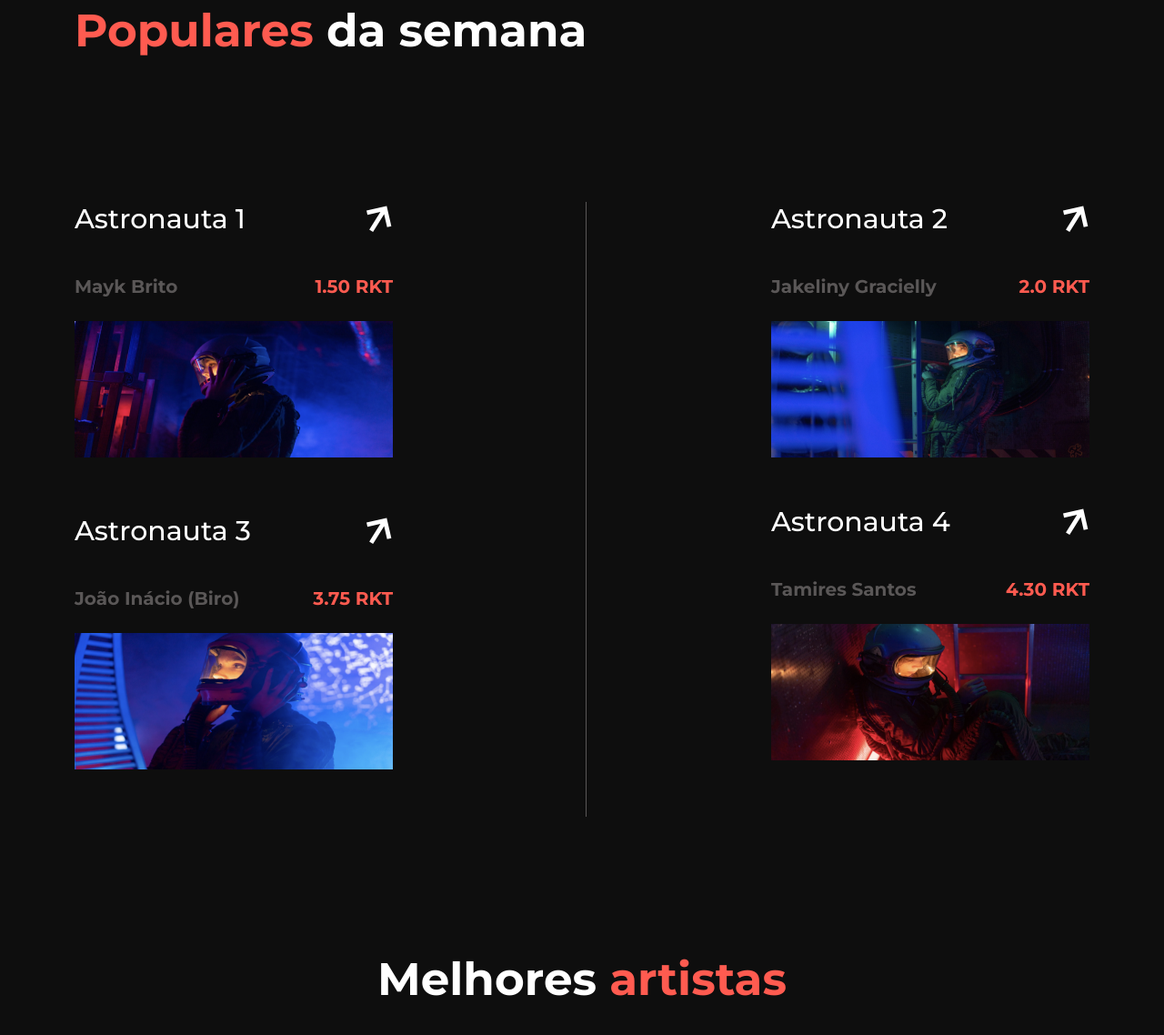
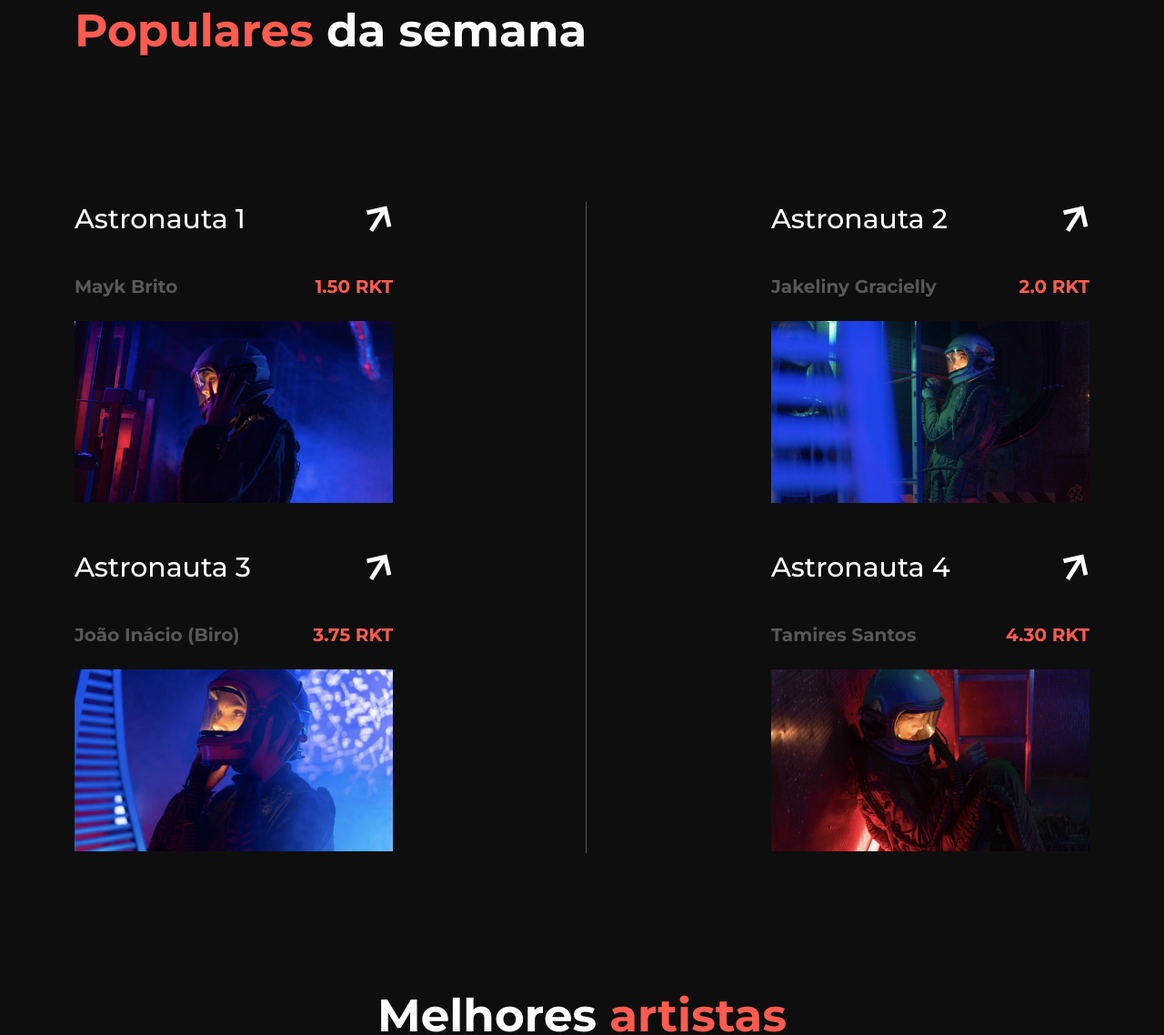
Before and after one commit to laurolabegaline/RocketNFTs, a plain HTML site: page index.html in a window 1280 px wide. Shown: the part 1814-2952 px from the top of the page at 91% size. Drawn offline with Linux system fonts and the light colour scheme.

Commit message:
Projeto finalizado.

```diff
--- a/index.html
+++ b/index.html
@@ -178,7 +178,7 @@
             </div>
           </div>
           <div class="divider"></div>
-          <div class="arts-siderigth">
+          <div class="arts-sideright">
             <div class="card-arts">
               <div class="card-top">
                 <p>Astronauta 2</p>
@@ -300,7 +300,7 @@
                 type="email"
                 name=""
                 id=""
-                placeholder="nft@rocketseat.com.br"
+                placeholder=" nft@rocketseat.com.br"
               />
               <a href="" class="button-send">Enviar</a>
             </div>
--- a/style.css
+++ b/style.css
@@ -281,8 +281,6 @@ section div.banner img {
 section.container {
 	padding-top: 14.9rem;
 
-	/* APAGAR LINE ABAIXO*/
-	color: #fff;
 }
 div.title h1 {
 	font-family: var(--font-project);
@@ -304,7 +302,13 @@ div.arts-sideleft {
 	display: flex;
 	flex-direction: column;
 	justify-content: space-between;
-	gap: 1rem;
+	gap: 5rem;
+}
+div.arts-sideright {
+	display: flex;
+	flex-direction: column;
+	justify-content: space-between;
+	gap: 5rem;
 }
 /* card arts start*/
 div.card-arts {
@@ -348,7 +352,6 @@ div.card-arts .card-description p span {
 div.card-arts .card-image img {
 	width: 35rem;
 	height: 20rem;
-	padding-bottom: 5rem;
 }
 /* card arts end*/
 
@@ -365,6 +368,7 @@ main .title-main4 h1 {
 	font-size: 5rem;
 	line-height: 6rem;
 	text-align: center;
+	color: #ffffff;
 }
 
 main .title-main4 h1 span {
@@ -497,6 +501,9 @@ div.form-email input {
 	font-weight: 400;
 	line-height: 2.4rem;
 }
+div.form-email input::-webkit-input-placeholder {
+	padding-left: 2rem;
+}
 a.button-send {
 	width: 12.2rem;
 	height: 6.6rem;
```
